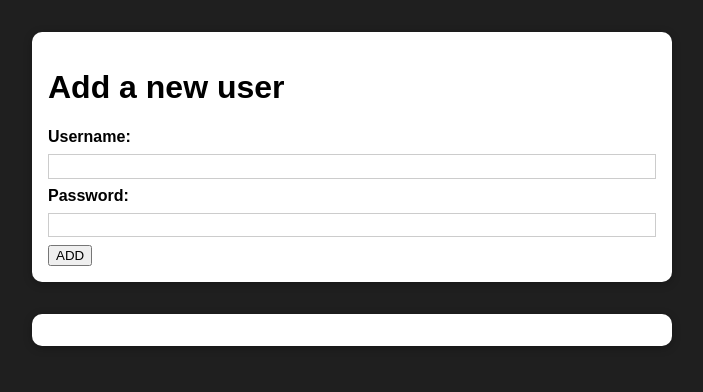
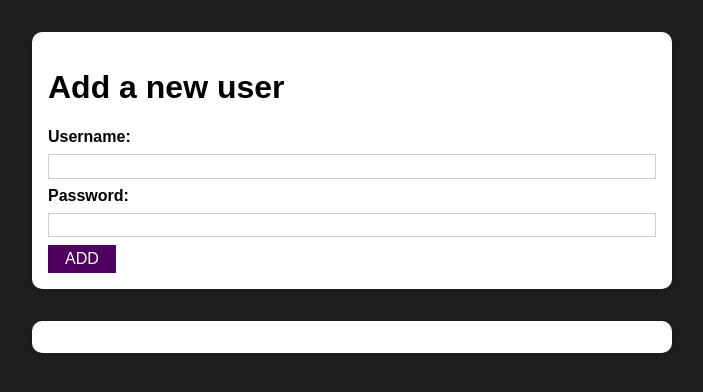
Before and after one commit to emarekica/react-small-form, a React (Create React App) app: page / in a window 1280 px wide. Shown: the top 392 px of the page, without its empty margins (288-991 px from the left). Built offline with nearby package versions, Linux system fonts and the light colour scheme.

Commit message:
config: use Button component

```diff
--- a/src/components/users/AddUser.js
+++ b/src/components/users/AddUser.js
@@ -2,6 +2,7 @@
 
 import React, { useState } from "react";
 
+import Button from "../UI/Button";
 import Card from "../UI/Card";
 import ErrorModal from "../UI/ErrorModal";
 
@@ -90,7 +91,7 @@ const AddUser = (props) => {
             onChange={passwordChangeHandler}
           />
 
-          <button type="submit">ADD</button>
+          <Button type="submit">ADD</Button>
         </form>
       </Card>
     </div>
```
